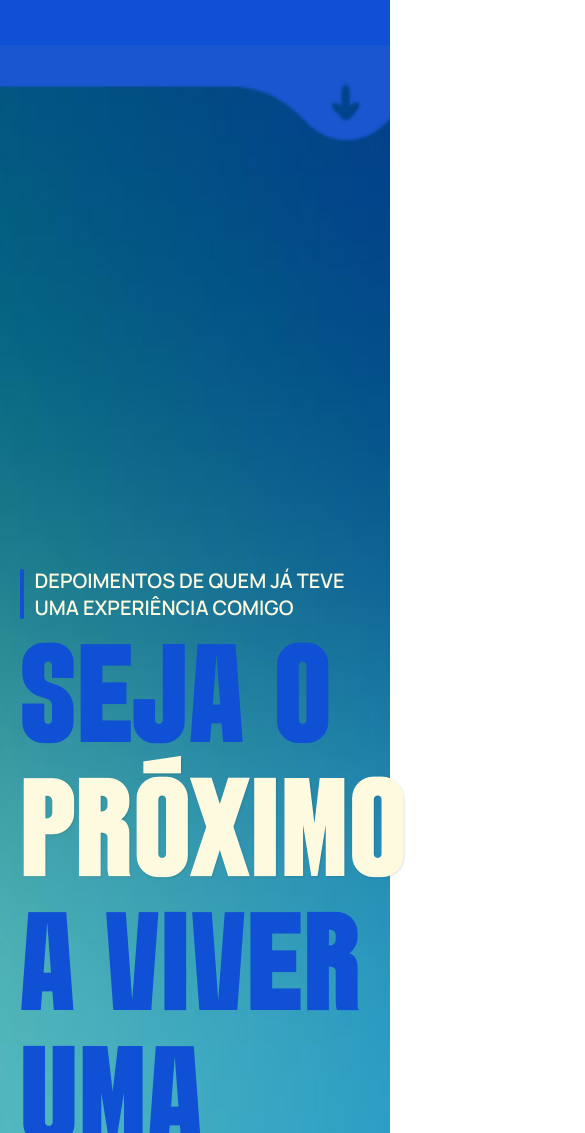
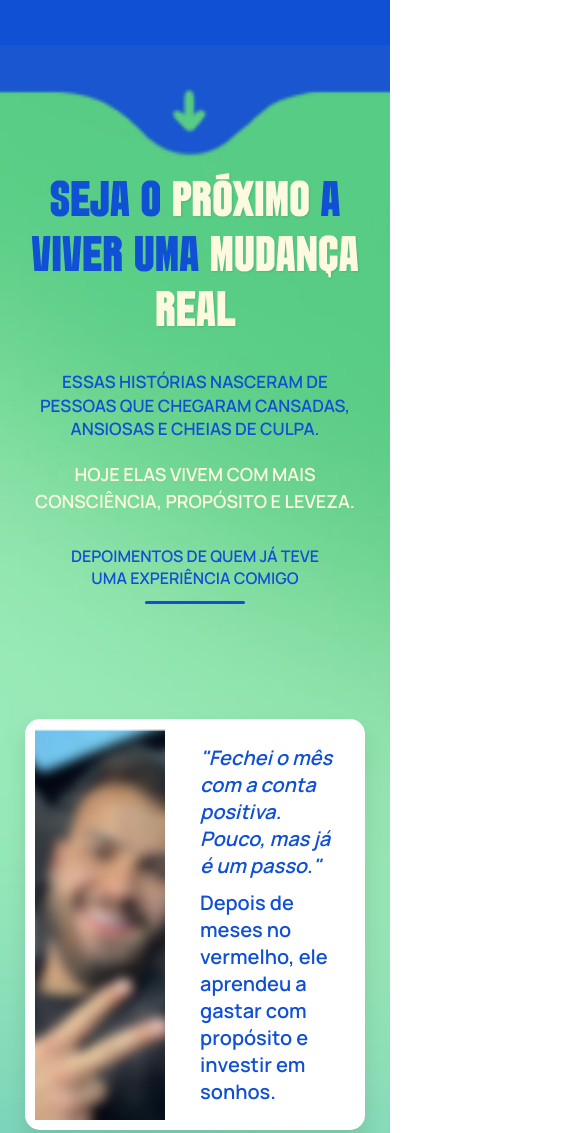
Before and after one commit to pedrocassioG/LP_Nay, a plain HTML site: page index.html in a window 390 px wide. Shown: the part 5460-6593 px from the top of the page, 585 px wide, since content can reach past the window. Drawn offline with Linux system fonts and the light colour scheme.

Commit message:
fix(section_6): parte de textos do mobile

```diff
--- a/assets/style.css
+++ b/assets/style.css
@@ -803,4 +803,86 @@ img {
   opacity: 1;
   box-shadow: 0 10px 20px rgba(0, 0, 0, 0.2); /* Mantém a sombra padrão */
 }
+
+/* Dentro da sua @media (max-width: 768px) { ... } */
+
+/* --- AJUSTES NA DEPOIMENTOS SECTION PARA MOBILE --- */
+.depoimentos-section {
+  /* 1. MUDA para coluna única */
+  grid-template-columns: 1fr;
+  padding: 13rem 2.5rem 5rem;
+  gap: 10rem;
+  background-image: url('img/MOBILE_SECTION_6.png'); /* << NOME DA IMAGEM ATUALIZADO */
+  background-position: center top;
+  background-size: cover;
 }
+
+/* 3. REORDENAÇÃO dos elementos da coluna da esquerda */
+.depoimentos-content {
+  display: flex;
+  flex-direction: column;
+  align-items: center; /* Centraliza tudo */
+  text-align: center;
+}
+
+.depoimentos-content h2 {
+  order: 1; /* Título vem primeiro */
+  font-size: 5rem; /* Ajuste de fonte */
+  line-height: 1.1;
+  color: var(--cor-azul); /* Mantém a cor do texto */
+}
+
+.depoimentos-content h2 .highlight-white {
+   color: var(--cor-creme-claro); /* Mantém destaque */
+}
+
+.depoimentos-content .texto-principal {
+  order: 2; /* Texto principal em segundo */
+  font-size: 1.7rem;
+  color: var(--cor-azul);
+}
+
+.depoimentos-content .texto-secundario {
+  order: 3; /* Texto secundário em terceiro */
+  font-size: 1.8rem;
+  color: var(--cor-creme-claro); /* Cor creme, como no design mobile */
+  margin-bottom: 3rem; /* Espaço antes do label */
+}
+
+.label-depoimento {
+  order: 4; /* Label vem por último no bloco */
+  font-size: 1.6rem;
+  color: var(--cor-azul); /* Cor do label no mobile */
+  padding-left: 0; /* Remove o espaço da barra */
+  margin-bottom: 3rem; /* Espaço antes dos cards */
+  position: relative;
+}
+
+/* Esconde a barra azul vertical no mobile */
+.label-depoimento::before {
+  display: none;
+}
+.label-depoimento::after {
+  content: ''; /* Obrigatório */
+  position: absolute;
+  left: 50%; /* Centraliza a barra */
+  bottom: -1.5rem; /* Posiciona a barra 1.5rem abaixo do texto */
+  transform: translateX(-50%); /* Garante a centralização perfeita */
+
+  width: 100px; /* Largura da barra (ajuste se necessário) */
+  height: 3px; /* Altura/espessura da barra */
+  background-color: var(--cor-azul);
+  border-radius: 2px;
+}
+
+/* 4. AJUSTES nos cards da coluna da direita */
+.card-depoimento {
+  min-height: auto; /* Remove a altura mínima do desktop */
+}
+
+.disclaimer {
+  text-align: center;
+  padding: 1rem 0 0 0;
+  color: var(--cor-creme-claro); /* Cor creme para o disclaimer */
+}
+}
```
